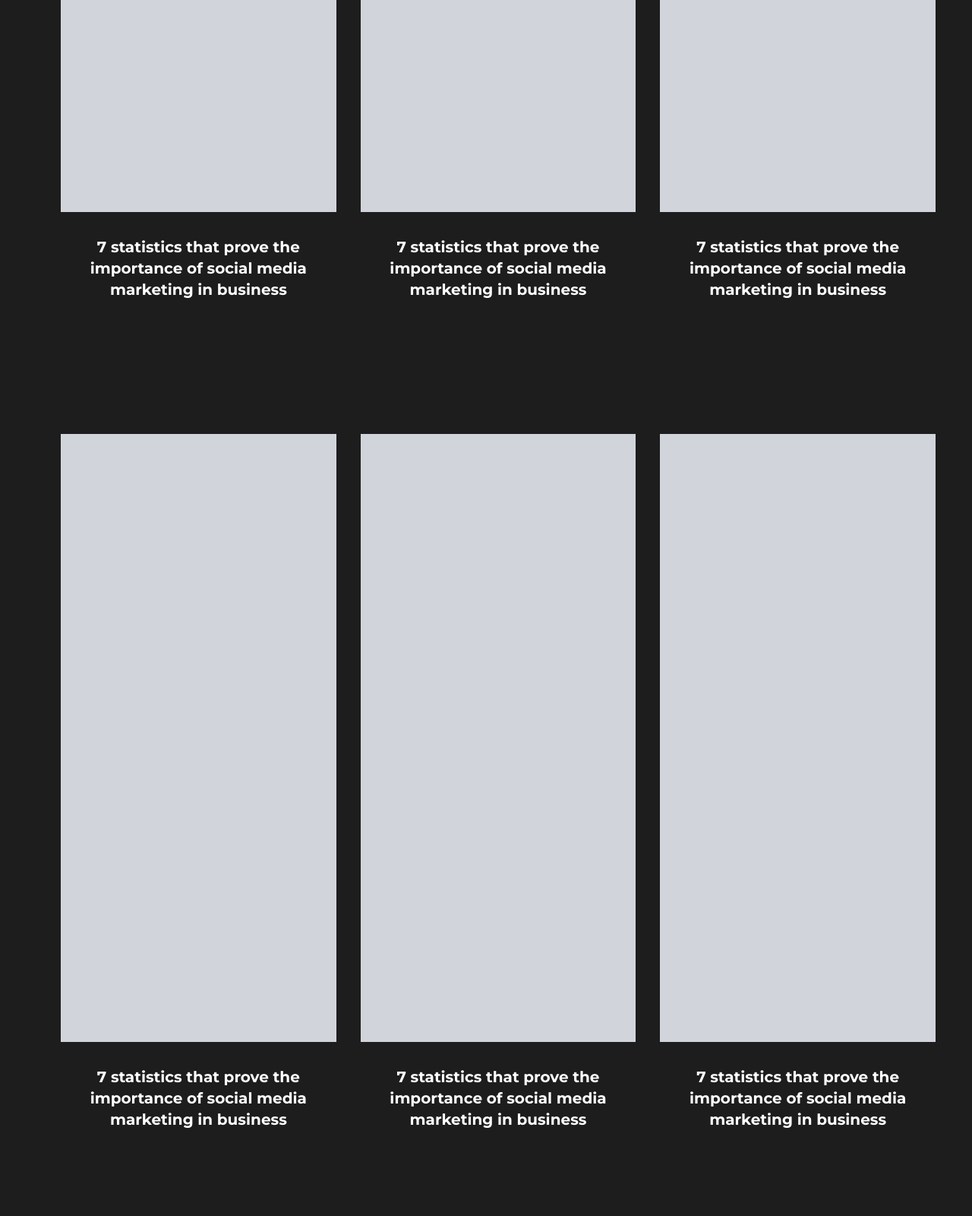
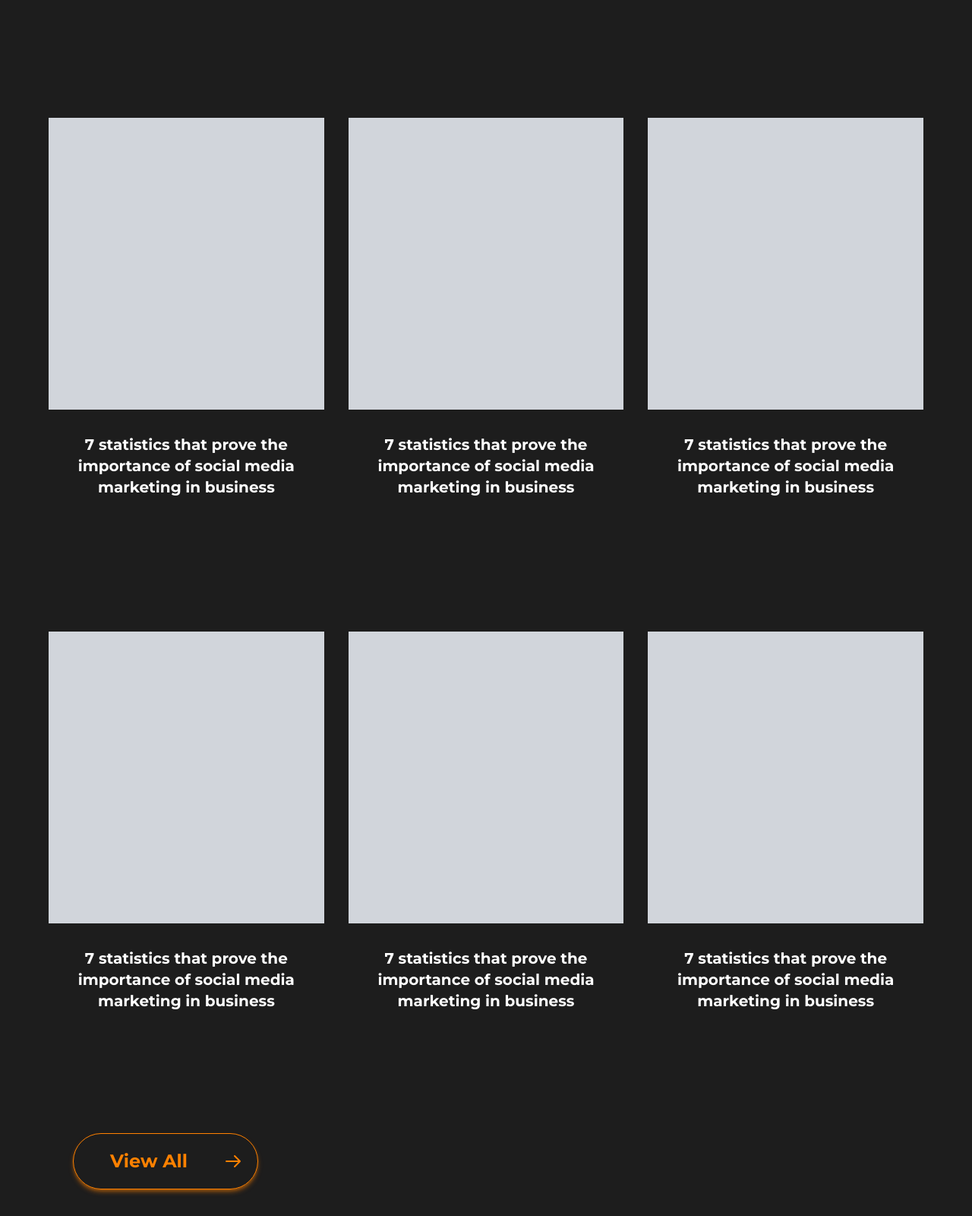
Before and after one commit to kingola1/Bloom, a website: page blog.html in a window 1280 px wide. Shown: the part 860-2460 px from the top of the page at 76% size. Drawn offline with Linux system fonts and the light colour scheme.

Commit message:
fixed some major issues

```diff
--- a/blog.html
+++ b/blog.html
@@ -12,10 +12,11 @@
         rel="stylesheet">
     <link rel="stylesheet" href="css/styles.css">
     <title>Blog</title>
-</head><body class="bg-bloom-black text-white">
+</head>
+<body class="bg-bloom-black text-white">
 
-     <!-- HEADER -->
-     <nav class="p-5">
+    <!-- HEADER -->
+    <nav class="p-5">
         <div class="mx-15 flex justify-between items-stretch ">
 
             <!-- BLOOM LOGO -->
@@ -61,9 +62,7 @@
                     </svg>
                 </span>
             </a>
-
             <!-- /BLOOM LOGO -->
-
 
             <!-- MAIN MENU -->
             <ul class="hidden md:flex md:items-end w-full text-xs xl:text-lg md:w-auto md:py-0 py-4 lg:pl-0 pl-7">
@@ -135,68 +134,67 @@
     <!-- /HEADER -->
 
     <!-- BLOG -->
+    <div class="my-24 mb-70">
+        <div class="flex justify-center items-center"><h1 class="font-bold text-lg pb-4 md:text-3xl xl:text-4xl border-b-2 w-32 md:w-56 xl:w-64 border-bloom-orange">Recent Blog</h1></div>
 
-    <div class="my-24 mb-96">
-        <div class="flex justify-center items-center"><h1 class="font-bold text-lg pb-2 md:pb-4 md:text-3xl xl:text-4xl border-b-2 w-10 sm:w-16 lg:w-20 border-bloom-orange">Blog</h1></div>
-
-        <div class="m-4 p-4 md:mx-8 md:ml-16 mt-16 grid grid-cols-1 md:grid-cols-3 md:gap-8">
+        <div class="mx-12 p-4 mt-16 md:flex justify-center items-center md:gap-8">
             <div>
-                <div class="bg-gray-300 mb-8 h-80 w-64 sm:h-80 lg:h-screen sm:w-96 md:w-full"></div>
+                <div class="bg-gray-300 mb-8 h-72 w-full sm:h-80 sm:w-96 lg:h-96 md:w-full"></div>
                 <p class="text-center mb-20 font-bold text-base md:text-xl">7 statistics that prove the importance of social media marketing in business</p>
             </div>
             <div>
-                <div class="bg-gray-300 mb-8 h-80 w-64 sm:h-80 lg:h-screen sm:w-96 md:w-full"></div>
-                <p class="text-left md:text-center mb-20 font-bold text-base md:text-xl">7 statistics that prove the importance of social media marketing in business</p>
-            </div>
-            <div class="mb-16">
-                <div class="bg-gray-300 mb-8 h-80 w-64 sm:h-80 lg:h-screen sm:w-96 md:w-full"></div>
-                <p class="text-left md:text-center mb-0 md:mb-20 font-bold text-base md:text-xl">7 statistics that prove the importance of social media marketing in business</p>
-            </div>
-
-
-            <div>
-                <div class="bg-gray-300 mb-8 h-80 w-64 sm:h-80 lg:h-screen sm:w-96 md:w-full"></div>
+                <div class="bg-gray-300 mb-8 h-72 w-full sm:h-80 sm:w-96 lg:h-96 md:w-full"></div>
                 <p class="text-center mb-20 font-bold text-base md:text-xl">7 statistics that prove the importance of social media marketing in business</p>
             </div>
             <div>
-                <div class="bg-gray-300 mb-8 h-80 w-64 sm:h-80 lg:h-screen sm:w-96 md:w-full"></div>
-                <p class="text-left md:text-center mb-20 font-bold text-base md:text-xl">7 statistics that prove the importance of social media marketing in business</p>
+                <div class="bg-gray-300 mb-8 h-72 w-full sm:h-80 sm:w-96 lg:h-96 md:w-full"></div>
+                <p class="text-center mb-20 font-bold text-base md:text-xl">7 statistics that prove the importance of social media marketing in business</p>
             </div>
-            <div class="mb-16">
-                <div class="bg-gray-300 mb-8 h-80 w-64 sm:h-80 lg:h-screen sm:w-96 md:w-full"></div>
-                <p class="text-left md:text-center mb-0 md:mb-20 font-bold text-base md:text-xl">7 statistics that prove the importance of social media marketing in business</p>
-            </div>
+        </div>
 
-
+        <div class="mx-12 p-4 mt-16 md:flex justify-center items-center md:gap-8">
             <div>
-                <div class="bg-gray-300 mb-8 h-80 w-64 sm:h-80 lg:h-screen sm:w-96 md:w-full"></div>
+                <div class="bg-gray-300 mb-8 h-72 w-full sm:h-80 sm:w-96 lg:h-96 md:w-full"></div>
                 <p class="text-center mb-20 font-bold text-base md:text-xl">7 statistics that prove the importance of social media marketing in business</p>
             </div>
             <div>
-                <div class="bg-gray-300 mb-8 h-80 w-64 sm:h-80 lg:h-screen sm:w-96 md:w-full"></div>
-                <p class="text-left md:text-center mb-20 font-bold text-base md:text-xl">7 statistics that prove the importance of social media marketing in business</p>
-            </div>
-            <div class="mb-16">
-                <div class="bg-gray-300 mb-8 h-80 w-64 sm:h-80 lg:h-screen sm:w-96 md:w-full"></div>
-                <p class="text-left md:text-center mb-0 md:mb-20 font-bold text-base md:text-xl">7 statistics that prove the importance of social media marketing in business</p>
-            </div>
-
-
-            <div>
-                <div class="bg-gray-300 mb-8 h-80 w-64 sm:h-80 lg:h-screen sm:w-96 md:w-full"></div>
+                <div class="bg-gray-300 mb-8 h-72 w-full sm:h-80 sm:w-96 lg:h-96 md:w-full"></div>
                 <p class="text-center mb-20 font-bold text-base md:text-xl">7 statistics that prove the importance of social media marketing in business</p>
             </div>
             <div>
-                <div class="bg-gray-300 mb-8 h-80 w-64 sm:h-80 lg:h-screen sm:w-96 md:w-full"></div>
-                <p class="text-left md:text-center mb-20 font-bold text-base md:text-xl">7 statistics that prove the importance of social media marketing in business</p>
-            </div>
-            <div class="mb-16">
-                <div class="bg-gray-300 mb-8 h-80 w-64 sm:h-80 lg:h-screen sm:w-96 md:w-full"></div>
-                <p class="text-left md:text-center mb-0 md:mb-20 font-bold text-base md:text-xl">7 statistics that prove the importance of social media marketing in business</p>
+                <div class="bg-gray-300 mb-8 h-72 w-full sm:h-80 sm:w-96 lg:h-96 md:w-full"></div>
+                <p class="text-center mb-20 font-bold text-base md:text-xl">7 statistics that prove the importance of social media marketing in business</p>
             </div>
         </div>
+
+        <div class="mx-12 p-4 mt-16 md:flex justify-center items-center md:gap-8">
+            <div>
+                <div class="bg-gray-300 mb-8 h-72 w-full sm:h-80 sm:w-96 lg:h-96 md:w-full"></div>
+                <p class="text-center mb-20 font-bold text-base md:text-xl">7 statistics that prove the importance of social media marketing in business</p>
+            </div>
+            <div>
+                <div class="bg-gray-300 mb-8 h-72 w-full sm:h-80 sm:w-96 lg:h-96 md:w-full"></div>
+                <p class="text-center mb-20 font-bold text-base md:text-xl">7 statistics that prove the importance of social media marketing in business</p>
+            </div>
+            <div>
+                <div class="bg-gray-300 mb-8 h-72 w-full sm:h-80 sm:w-96 lg:h-96 md:w-full"></div>
+                <p class="text-center mb-20 font-bold text-base md:text-xl">7 statistics that prove the importance of social media marketing in business</p>
+            </div>
+        </div>
+
+        <!-- VIEW ALL BUTTON -->
+        <div class="mt-16 mx-8 sm:mx-12 md:mx-24">
+            <button class="text-center flex  rounded-full border border-bloom-orange p-2 sm:pl-6 sm:pr-2 lg:pl-12 lg:pr-5 shadow-md
+            shadow-bloom-orange/50 sm:py-5 font-bold text-bloom-orange text-base sm:text-lg lg:text-2xl">View All
+                <span class="">
+                    <svg class="w-4 h-4 lg:w-6 lg:h-6 ml-3 sm:ml-5 lg:ml-12 mt-1" fill="none" stroke="currentColor" viewBox="0 0 24 24"
+                        xmlns="http://www.w3.org/2000/svg"><path stroke-linecap="round" stroke-linejoin="round"
+                        stroke-width="2" d="M14 5l7 7m0 0l-7 7m7-7H3"></path>
+                    </svg>
+                </span>
+            </button>
+        </div>
     </div>
-
     <!-- /BLOG -->
 
      <!-- FOOTER -->
--- a/css/app.css
+++ b/css/app.css
@@ -2,6 +2,10 @@
 @tailwind components;
 @tailwind utilities;
 
+*{
+  padding: 0;
+  margin: 0;
+}
 
 /* CUSTOM STYLES */
 .box-border-gradient {
--- a/package.json
+++ b/package.json
@@ -1,5 +1,8 @@
 {
   "devDependencies": {
     "tailwindcss": "^3.0.24"
+  },
+  "dependencies": {
+    "@tailwindcss/aspect-ratio": "^0.4.0"
   }
 }
--- a/tailwind.config.js
+++ b/tailwind.config.js
@@ -12,5 +12,7 @@ module.exports = {
     },
 
   },
-  plugins: [],
+  plugins: [
+    require('@tailwindcss/aspect-ratio'),
+  ],
 }
```
Also changed, not shown: index.html (+47 -6 lines), css/styles.css, 1 other file.
